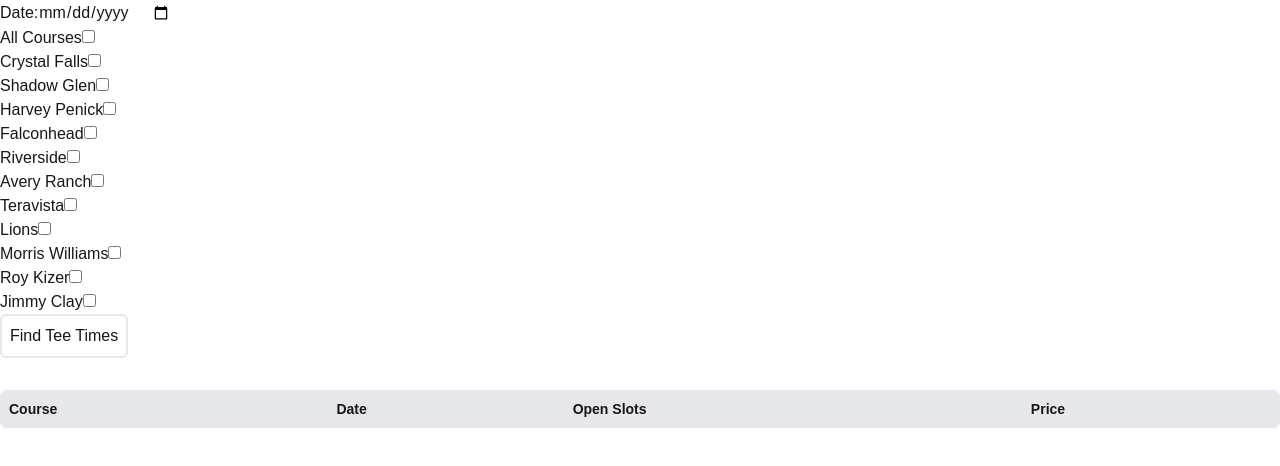
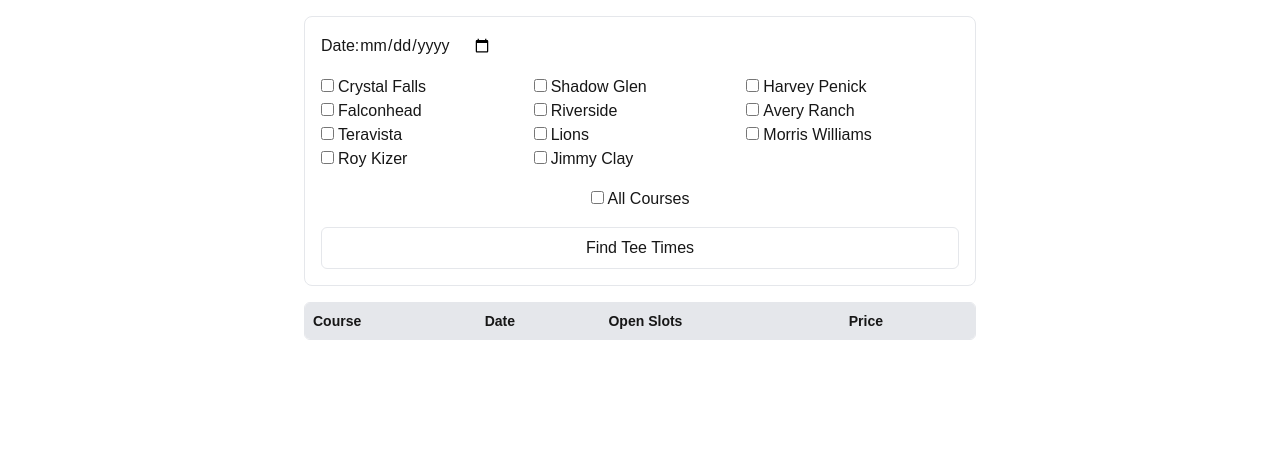
Before and after one commit to samkbe/golf-crawl, a Next.js app: page / in a window 1280 px wide. Shown: the top 466 px of the page. Built offline with nearby package versions, Linux system fonts and the light colour scheme; what node-cache would draw is missing.

Commit message:
Added some styles

```diff
--- a/app/actions.ts
+++ b/app/actions.ts
@@ -41,6 +41,8 @@ export async function fetchTeeTimes(
             .filter(Boolean);
     }
 
+    console.log("Selected Course: ", selectedCourses);
+
     try {
         const teeTimes = (await Promise.all(selectedCourses.map( async (item) => {
             //Caching Logic here
--- a/app/components/teeTimeTable.tsx
+++ b/app/components/teeTimeTable.tsx
@@ -46,7 +46,7 @@ export function TeeTimeTable({ data }: { data: TeeTime[] }) {
   });
 
   return (
-    <div className="overflow-x-auto border rounded-md mt-8">
+    <div className="overflow-x-auto border rounded-md mt-4 mb-8 mx-2 md:mx-auto max-w-2xl">
       <table className="min-w-full text-sm text-left border-collapse">
         <thead className="bg-gray-200">
           {table.getHeaderGroups().map(headerGroup => (
--- a/app/page.tsx
+++ b/app/page.tsx
@@ -62,28 +62,28 @@ export default function Home() {
 
   return (
     <div>
-      <form action={formAction} className="mx-auto">
+      <form action={formAction} className="max-w-2xl rounded-lg border p-4 mt-4 mx-2 md:mx-auto">
         <div>
           <label htmlFor="date">Date:</label>
           <input id="date" name="date" type="date" required />
         </div>
-        <div>
-          <label htmlFor="all">All Courses</label>
-          <input id="all" type="checkbox" name="all" onChange={(e) => setAllSelected(e.target.checked)}/>
-        </div>
-        <fieldset disabled={allSelected} className={ allSelected ? "opacity-25" : "" }>
+        <fieldset disabled={allSelected} className={`flex flex-wrap my-4 ${allSelected ? "opacity-25" : ""}` }>
           {
             courses.map(({ title, key }) => {
               return (
-                <div key={key}>
-                  <label htmlFor={key}>{title}</label>
-                  <input id={key} type="checkbox" value={key} name="courses" />
+                <div className="basis-1/3" key={key}>
+                  <input className="mr-1" id={key} type="checkbox" value={key} name="courses" />
+                  <label className="text-nowrap" htmlFor={key}>{title}</label>
                 </div>
               )
             })
           }
         </fieldset>
-        <button className="p-2 border-2 rounded-md" disabled={pending} type="submit">{pending ? "Fetching Tee Times..." : "Find Tee Times"}</button>
+        <div className="my-4 text-center">
+          <input className="mr-1" id="all" type="checkbox" name="all" onChange={(e) => setAllSelected(e.target.checked)}/>
+          <label htmlFor="all">All Courses</label>
+        </div>
+        <button className="p-2 border rounded-md w-full" disabled={pending} type="submit">{pending ? "Fetching Tee Times..." : "Find Tee Times"}</button>
       </form>
       {pending ?
         <></>
--- a/app/scrape/helpers.ts
+++ b/app/scrape/helpers.ts
@@ -5,6 +5,8 @@ import type { TeeTime } from "../types";
 export async function scrapeTeeItUp(date: Date, url: string, courseName: string) {
     // READ: url must not contain any url params besides 'course'
     // Example: https://crystal-falls-golf-club-2.book.teeitup.com/?course=5741`
+
+    puppeteer.use(StealthPlugin());
 
     try {
         const browser = await puppeteer.launch({ headless: true });
@@ -45,6 +47,7 @@ export async function scrapeTeeItUp(date: Date, url: string, courseName: string)
                 '1 or 2': '2',
                 '1 - 3': '3',
                 '1 - 4': '4',
+                '2 - 4': '4',
             }
             let slotsString = await bookingPanel.$eval(
                 "[data-testid='teetimes-tile-available-players']",
```
